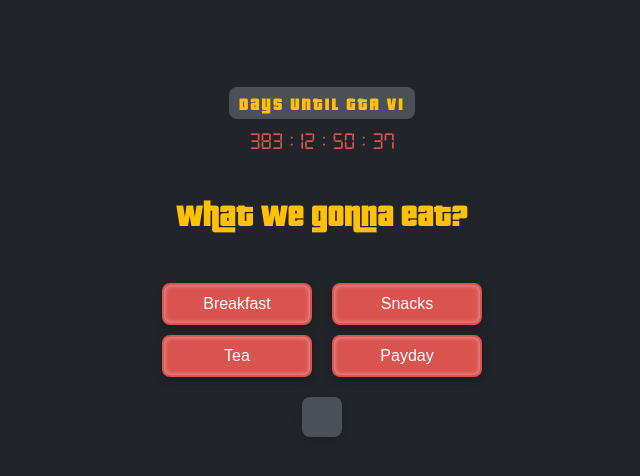
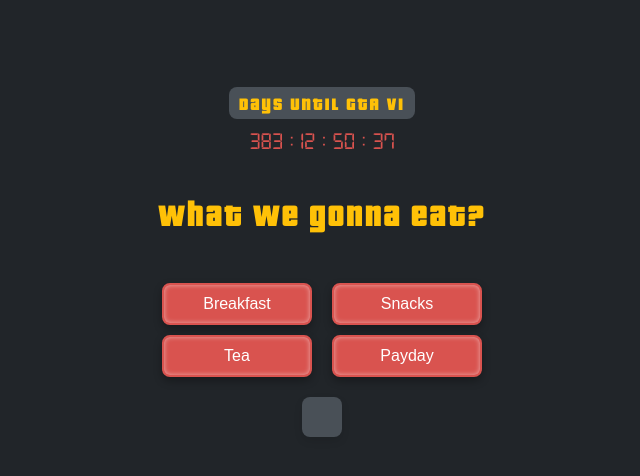
Before and after one commit to Tuuuckytv/Tuuuckytv.github.io, a PHP site: page / in a window 1280 px wide. Shown: the part 138-614 px from the top of the page, without its empty margins (318-958 px from the left). Run offline with PHP 8.4, Linux system fonts and the light colour scheme.

Commit message:
Update styles.css

```diff
--- a/styles.css
+++ b/styles.css
@@ -25,6 +25,7 @@
   margin-bottom: 20px;
   color: #d9534f;
   font-family: 'PricedownBL', sans-serif;
+  letter-spacing: 2px;
 }
 
 #countdown-title {
```
